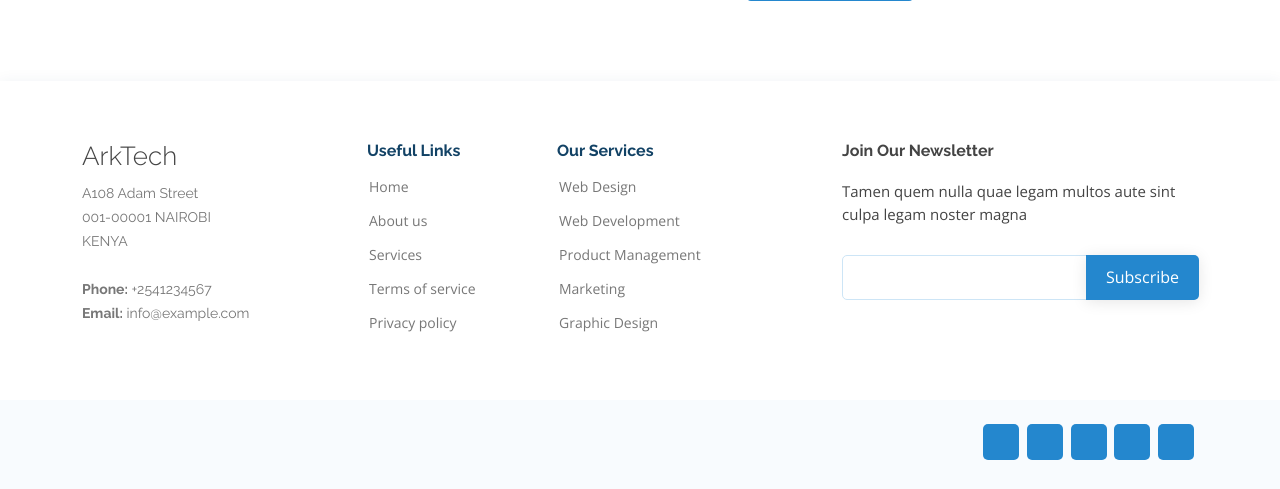
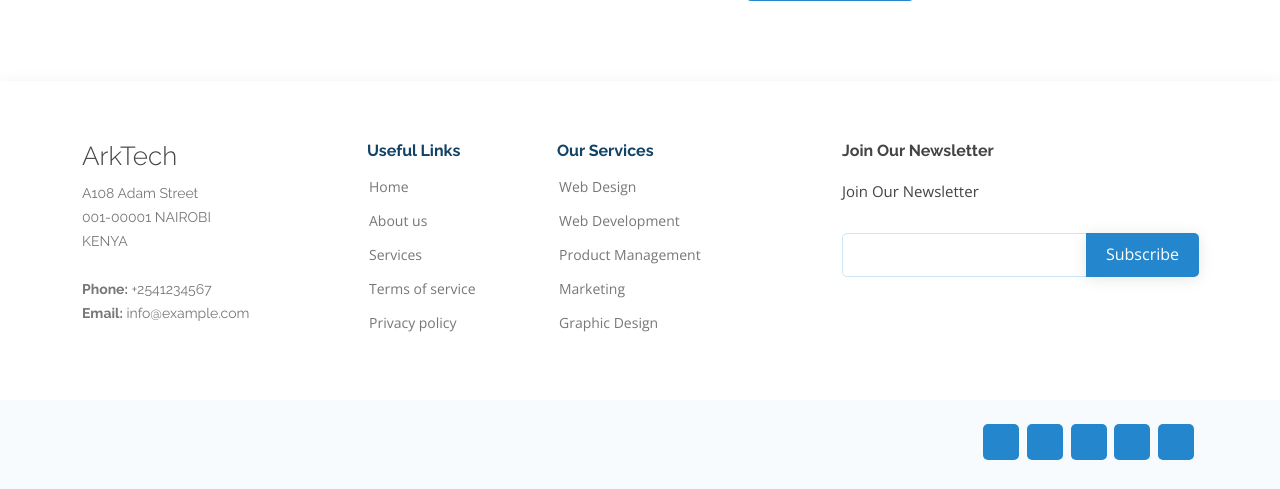
Before and after one commit to kibetamos/mars, a Django app: template venus/templates/index.html in a window 1280 px wide. Shown: the part 4513-5002 px from the top of the page. Run offline with Django 3.2, Linux system fonts and the light colour scheme; the template is opened without the code that fills it, so the values that code supplies are empty; some libraries are stand-ins or nearby versions.

Commit message:
edit homepage

```diff
--- a/venus/templates/index.html
+++ b/venus/templates/index.html
@@ -885,7 +885,7 @@ Here is the pricing for our services </p>
 
           <div class="col-lg-4 col-md-6 footer-newsletter">
             <h4>Join Our Newsletter</h4>
-            <p>Tamen quem nulla quae legam multos aute sint culpa legam noster magna</p>
+            <p>Join Our Newsletter</p>
             <form action="" method="post">
               <input type="email" name="email"><input type="submit" value="Subscribe">
             </form>
```
